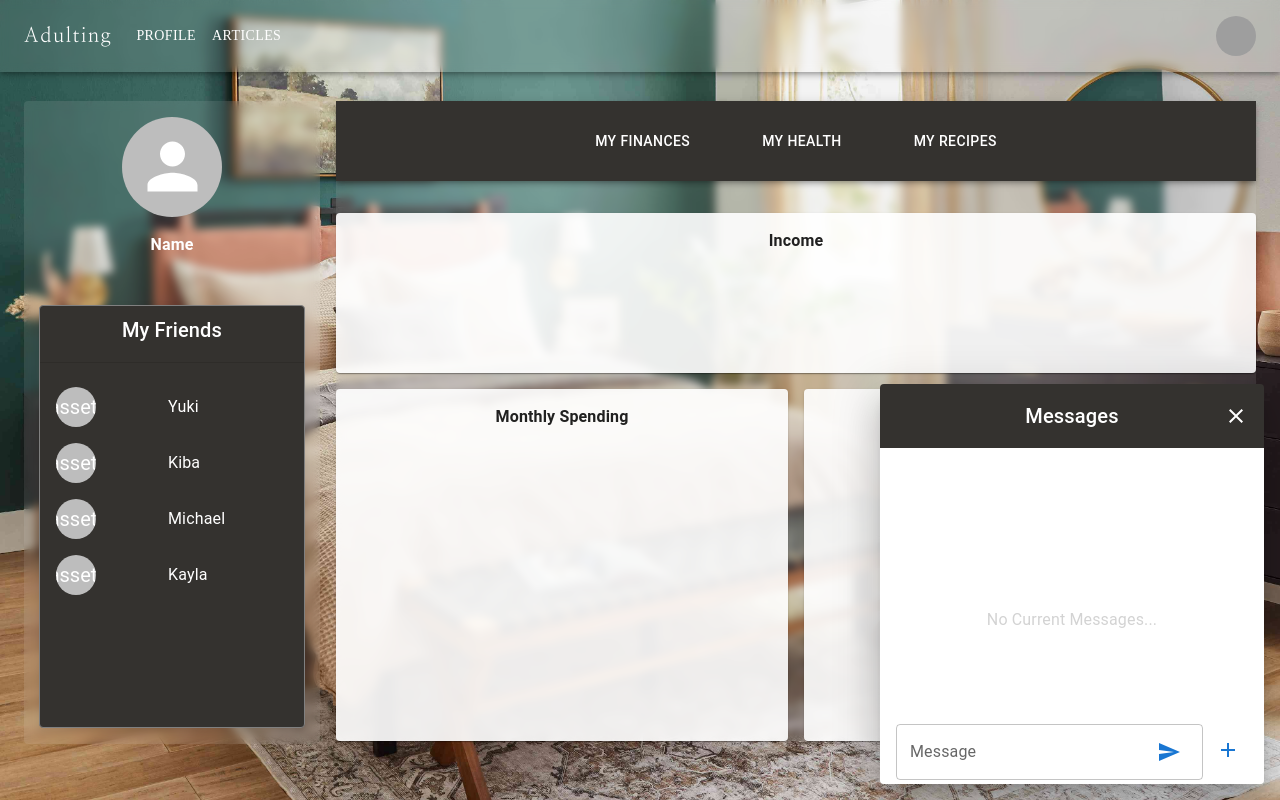
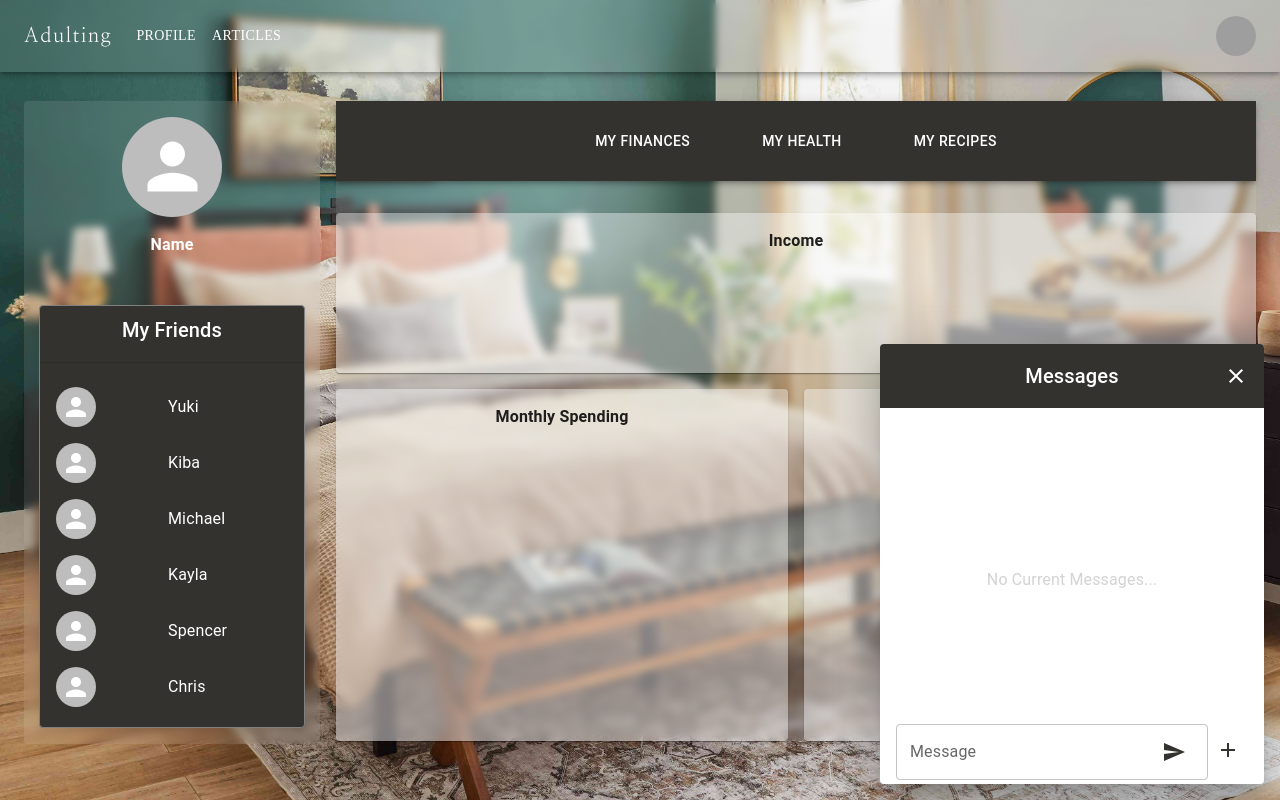
Before and after one commit to CCUE96/Adulting, a React (Vite) app in the folder Frontend/: page /profile in a window 1280 px wide. Both pictures are taken after a click on the button 1212 px from the left and 696 px from the top of the page. Built offline with nearby package versions, Linux system fonts and the light colour scheme; grey boxes are pictures that could not be loaded.

Commit message:
matched color of navbar options and added searching in dms for friends and debugged some issues in dm box

```diff
--- a/Frontend/src/components/profile/finance/finance.jsx
+++ b/Frontend/src/components/profile/finance/finance.jsx
@@ -5,17 +5,17 @@ const Finances = () => {
   return (
     <Grid container spacing={2} sx={{ height: '65vh', marginTop: '1rem'}}>
       <Grid item xs={12}>
-        <Paper sx={{ height: '20vh', backgroundColor: 'rgba(255, 255, 255, 0.9)'}}>
+        <Paper sx={{ height: '20vh', backgroundColor: 'rgba(255, 255, 255, 0.4)'}}>
           <Typography sx={{ textAlign: 'center', padding: '1rem'}}><strong>Income</strong></Typography>
         </Paper>
       </Grid>
       <Grid item xs={6}>
-        <Paper sx={{ height: '44vh', backgroundColor: 'rgba(255, 255, 255, 0.9)'}}>
+        <Paper sx={{ height: '44vh', backgroundColor: 'rgba(255, 255, 255, 0.4)'}}>
           <Typography sx={{ textAlign: 'center', padding: '1rem'}}><strong>Monthly Spending</strong></Typography>
           </Paper>
       </Grid>
       <Grid item xs={6}>
-        <Paper sx={{ height: '44vh', backgroundColor: 'rgba(255, 255, 255, 0.9)'}}>
+        <Paper sx={{ height: '44vh', backgroundColor: 'rgba(255, 255, 255, 0.4)'}}>
         <Typography sx={{ textAlign: 'center', padding: '1rem'}}><strong>Savings</strong></Typography>
         </Paper>
       </Grid>
--- a/Frontend/src/components/profile/health/health.jsx
+++ b/Frontend/src/components/profile/health/health.jsx
@@ -5,17 +5,17 @@ const Health = () => {
   return (
     <Grid container spacing={2} sx={{ height: '65vh', marginTop: '1rem'}}>
       <Grid item xs={12}>
-        <Paper sx={{ height: '20vh'}}>
+        <Paper sx={{ height: '20vh', backgroundColor: 'rgba(255, 255, 255, 0.4)'}}>
           <Typography sx={{ textAlign: 'center', padding: '1rem'}}><strong>Health</strong></Typography>
         </Paper>
       </Grid>
       <Grid item xs={6}>
-        <Paper sx={{ height: '44vh'}}>
+        <Paper sx={{ height: '44vh', backgroundColor: 'rgba(255, 255, 255, 0.4)'}}>
           <Typography sx={{ textAlign: 'center', padding: '1rem'}}><strong>Monthly Spending</strong></Typography>
           </Paper>
       </Grid>
       <Grid item xs={6}>
-        <Paper sx={{ height: '44vh'}}>
+        <Paper sx={{ height: '44vh', backgroundColor: 'rgba(255, 255, 255, 0.4)'}}>
         <Typography sx={{ textAlign: 'center', padding: '1rem'}}><strong>Savings</strong></Typography>
         </Paper>
       </Grid>
--- a/Frontend/src/components/profile/profile.jsx
+++ b/Frontend/src/components/profile/profile.jsx
@@ -2,7 +2,6 @@ import { useState } from 'react';
 import { Grid, Avatar, List, ListItem, ListItemText, Box, Typography, Divider, Fab, Dialog, DialogTitle, TextField } from '@mui/material';
 import ProfileNav from './profileNav';
 import ChatIcon from '@mui/icons-material/Chat';
-import profilePic from '../../assets/defaultProfile.jpeg';
 import AddIcon from '@mui/icons-material/Add';
 import SendIcon from '@mui/icons-material/Send';
 import InputAdornment from '@mui/material/InputAdornment';
@@ -13,21 +12,40 @@ import Health from './health/health';
 import Recipes from './recipes/recipe'
 
 const Profile = () => {
-  const friends = [ {name: 'Yuki', avatar: profilePic}, {name: 'Kiba', avatar: profilePic}, {name: 'Michael', avatar: profilePic}, {name: 'Kayla', avatar: profilePic}];
+  const friends = [ {name: 'Yuki', avatar: ''}, {name: 'Kiba', avatar: ''}, {name: 'Michael', avatar:''}, {name: 'Kayla', avatar: ''}, {name: 'Spencer', avatar: ''}, {name: 'Chris', avatar: ''}];
   const [open, setOpen] = useState(false);
-  const [selectedItem, setSelectedItem] = useState('finances');
+  const [selectedItem, setSelectedItem] = useState('finances'); // profile nav
+  const [showFriendsList, setShowFriendsList] = useState(false);
+  const [searchTerm, setSearchTerm] = useState('');
 
+  // handler for opening and closing the dialog box
   const handleClickOpen = () => {
     setOpen(true);
+    setShowFriendsList(false);
   };
 
   const handleClose = () => {
     setOpen(false);
   };
 
+  // handler for profile navbar
   const handleNavClick = (item) => {
     setSelectedItem(item);
   };
+
+  // handler for new dm button for friends dms
+  const handleAddClick = () => {
+    setShowFriendsList(!showFriendsList);
+  };
+
+  // search through list of friends
+  const handleSearchChange = (event) => {
+    setSearchTerm(event.target.value);
+  };
+
+  const filteredFriends = friends.filter(friend =>
+    friend.name.toLowerCase().includes(searchTerm.toLowerCase())
+  );
 
   return (
     <div>
@@ -76,10 +94,11 @@ const Profile = () => {
                 position: 'fixed',
                 bottom: 0,
                 right: 0,
-                height: '50vh',
-                overflow: 'auto',
+                height: '55vh',
+                overflow: 'hidden',
                 margin: '1em',
                 width: '30vw',
+                overflowX: 'hidden'
               },
             }}
             BackdropProps={{ invisible: true }}>
@@ -91,8 +110,32 @@ const Profile = () => {
     </IconButton>
   </DialogTitle>
     </Box>
-        <Box>
-          <Typography sx={{ textAlign: 'center', marginTop: '10rem', color: 'lightgray'}}>No Current Messages...</Typography>
+        <Box sx={{ flex: 1, display: 'flex', flexDirection: 'column' }}>
+        {!showFriendsList && (
+          <Typography sx={{ textAlign: 'center', marginTop: '10rem', color: 'lightgray' }}>No Current Messages...</Typography>
+        )}
+        {showFriendsList && (
+          <Box sx={{ padding: '1rem', backgroundColor: 'white', borderRadius: '4px', maxHeight: '35vh', overflow: 'hidden', flex: 1 }}>
+            <TextField
+              label="Search Friends"
+              variant="outlined"
+              fullWidth
+              value={searchTerm}
+              onChange={handleSearchChange}
+              sx={{ marginBottom: '1rem' }}
+            />
+            <Box sx={{ maxHeight: '30vh', overflow: 'auto' }}>
+            <List>
+              {filteredFriends.map((friend, index) => (
+                <ListItem key={index}>
+                  <Avatar sx={{ marginRight: 3, alignItems: 'left' }}>{friend.avatar}</Avatar>
+                  <ListItemText primary={friend.name} sx={{ color: 'black', marginLeft: '3rem' }} />
+                </ListItem>
+              ))}
+            </List>
+            </Box>
+              </Box>
+            )}
         </Box>
         <Box display="flex" flexDirection="column" justifyContent="flex-end" height="100%">
         <Box display="flex" justifyContent="space-between" alignItems="center" width="100%">
@@ -106,16 +149,16 @@ const Profile = () => {
     InputProps={{
       endAdornment: (
         <InputAdornment position="end">
-          <IconButton onClick={handleClose} color="primary">
+          <IconButton color="primary" sx={{ color: '#34322f' }}>
             <SendIcon />
           </IconButton>
         </InputAdornment>
       ),
     }}
-    sx={{ width: '80%', marginLeft: '1rem'}} // possibly make invisible until clicking in a dm with a friend
+    sx={{ width: '100%', marginLeft: '1rem'}} // possibly make invisible until clicking in a dm with a friend
   />
-   <IconButton onClick={handleClose} color="primary" sx={{ marginRight: '1rem' }}>
-      <AddIcon />
+   <IconButton color="primary" sx={{ marginRight: '1rem', color: '#34322f' }} onClick={handleAddClick}>
+    {showFriendsList ? <CloseIcon /> : <AddIcon />}
     </IconButton>
   </Box>
   </Box>
--- a/Frontend/src/components/profile/recipes/recipe.jsx
+++ b/Frontend/src/components/profile/recipes/recipe.jsx
@@ -5,17 +5,17 @@ const Recipes = () => {
   return (
     <Grid container spacing={2} sx={{ height: '65vh', marginTop: '1rem'}}>
       <Grid item xs={12}>
-        <Paper sx={{ height: '20vh'}}>
+        <Paper sx={{ height: '20vh', backgroundColor: 'rgba(255, 255, 255, 0.4)'}}>
           <Typography sx={{ textAlign: 'center', padding: '1rem'}}><strong>Recipes</strong></Typography>
         </Paper>
       </Grid>
       <Grid item xs={6}>
-        <Paper sx={{ height: '44vh'}}>
+        <Paper sx={{ height: '44vh', backgroundColor: 'rgba(255, 255, 255, 0.4)'}}>
           <Typography sx={{ textAlign: 'center', padding: '1rem'}}><strong>Monthly Spending</strong></Typography>
           </Paper>
       </Grid>
       <Grid item xs={6}>
-        <Paper sx={{ height: '44vh'}}>
+        <Paper sx={{ height: '44vh', backgroundColor: 'rgba(255, 255, 255, 0.4)'}}>
         <Typography sx={{ textAlign: 'center', padding: '1rem'}}><strong>Savings</strong></Typography>
         </Paper>
       </Grid>
```
